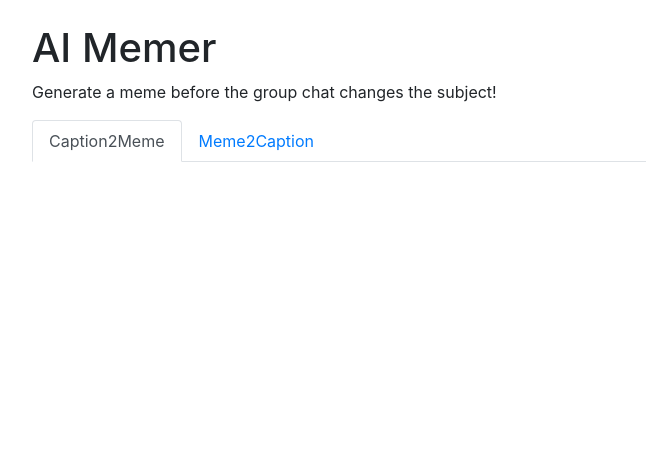
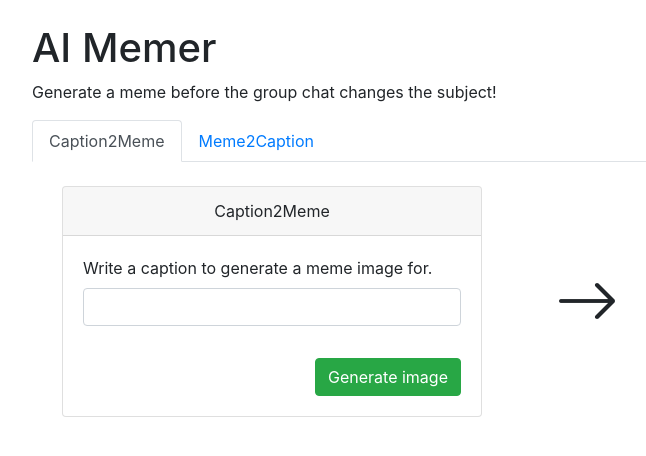
Before and after one commit to avahajr/gen-ai-memer, a Flask app: page / in a window 1280 px wide. Shown: the top 456 px of the page, without its empty margins (53-699 px from the left). Run offline with Flask 3, Linux system fonts and the light colour scheme; some libraries are stand-ins or nearby versions.

Commit message:
tabbing works

```diff
--- a/server.py
+++ b/server.py
@@ -180,7 +180,7 @@ def get_keywords_for_headline(headline, summary):
 @app.route('/')
 def home():
     # you can pass in an existing article or a blank one.
-    return render_template('inputs.html', data=headline_data)
+    return render_template('tab_contents.html')
 
 
 if __name__ == '__main__':
--- a/templates/layout.html
+++ b/templates/layout.html
@@ -6,19 +6,20 @@
     <meta name="viewport" content="width=device-width, initial-scale=1">
     <link rel="icon" href="data:,">
 
-    <!-- jquery -->
-    <script src="http://code.jquery.com/jquery-3.3.1.min.js"></script>
-    <script src="https://code.jquery.com/ui/1.12.0/jquery-ui.min.js"></script>
-    <link rel="stylesheet" href="http://code.jquery.com/ui/1.12.1/themes/base/jquery-ui.css">
-
-    <script src="{{ url_for('static', filename='js/preview.js') }}"></script>
-    <script src="{{ url_for('static',  filename='js/main.js') }}"></script>
-
+    <!-- jQuery -->
+    <script src="https://code.jquery.com/jquery-3.3.1.min.js"></script>
     <!-- Bootstrap CSS -->
     <link rel="stylesheet" href="https://stackpath.bootstrapcdn.com/bootstrap/4.2.1/css/bootstrap.min.css">
+    <!-- Bootstrap JS -->
     <script src="https://stackpath.bootstrapcdn.com/bootstrap/4.2.1/js/bootstrap.min.js"></script>
     <link rel="stylesheet" href="https://cdn.jsdelivr.net/npm/bootstrap-icons@1.11.3/font/bootstrap-icons.min.css">
 
+    <!-- Optional jQuery UI (if needed) -->
+    <!-- <script src="https://code.jquery.com/ui/1.12.0/jquery-ui.min.js"></script>
+    <link rel="stylesheet" href="https://code.jquery.com/ui/1.12.1/themes/base/jquery-ui.css"> -->
+
+    <script src="{{ url_for('static', filename='js/preview.js') }}"></script>
+    <script src="{{ url_for('static', filename='js/main.js') }}"></script>
     <link rel="stylesheet" href="{{ url_for('static', filename='main.css') }}">
 
     <title>AI Memer</title>
@@ -31,43 +32,20 @@
     <h1>AI Memer</h1>
     <p>Generate a meme before the group chat changes the subject!</p>
     <nav>
-        <ul class="nav nav-tabs">
+        <ul class="nav nav-tabs" role="tablist">
             <li class="nav-item">
                 <a class="nav-link active" id="caption-tab" data-toggle="tab" href="#caption"
-                   role="tab">Caption2Meme</a>
+                   role="tab" aria-selected="true">Caption2Meme</a>
             </li>
             <li class="nav-item">
-                <a class="nav-link" id="meme-tab" data-toggle="tab" href="#meme" role="tab">Meme2Caption</a>
+                <a class="nav-link" id="meme-tab" data-toggle="tab" href="#meme" role="tab" aria-selected="false">Meme2Caption</a>
             </li>
         </ul>
     </nav>
 
     <!-- Tab content -->
-    <div class="tab-content">
-        <div class="tab-pane fade show active" id="caption" role="tabpanel" aria-labelledby="caption-tab">
-            <div id="spinner-div" class="pt-5">
-                <div class="spinner-border text-primary" role="status">
-                </div>
-            </div>
-            <div class="container-fluid">
-                {% block caption_content %}
-                    <!-- Content for "Caption this Meme" -->
-                {% endblock %}
-            </div>
-        </div>
-
-        <div class="tab-pane fade" id="meme" role="tabpanel" aria-labelledby="meme-tab">
-            <div id="spinner-div" class="pt-5">
-                <div class="spinner-border text-primary" role="status">
-                </div>
-            </div>
-            <div class="container-fluid">
-                {% block meme_content %}
-                    <!-- Content for "Meme this Caption" -->
-                {% endblock %}
-            </div>
-        </div>
-    </div>
+    {% block tab_content %}
+    {% endblock %}
 </div>
 </body>
 </html>
--- /dev/null
+++ b/templates/tab_contents.html
@@ -0,0 +1,105 @@
+{% extends "layout.html" %}
+
+<br>
+
+{% block tab_content %}
+    <div class="tab-content">
+        <!-- Caption tab -->
+        <div class="tab-pane fade show active" id="caption" role="tabpanel" aria-labelledby="caption-tab">
+            <div class="container-fluid">
+                <br>
+                <div class="row">
+                </div>
+                <div class="container">
+                    <div class="row">
+                        <div class="col-5">
+                            <div class="card fluid">
+                                <div class="card-header">
+                                    <div class="text-center">Caption2Meme</div>
+                                </div>
+                                <div class="card-body ">
+                                    <label for="caption_input">Write a caption to generate a meme image for.</label>
+                                    <!-- Image upload input -->
+                                    <input type="text" id="caption_input" class="form-control mb-3">
+
+                                    <!-- Submit button -->
+                                    <div class="text-right">
+                                        <button id="submit_caption_btn" class="btn btn-success mt-3">Generate image
+                                        </button>
+                                    </div>
+
+                                </div>
+                            </div>
+                        </div>
+                        <div id="transform-arrow" class="col-2">
+                            <i class="bi bi-arrow-right" style="font-size:4rem"></i>
+                        </div>
+                        <div id="result-placeholder" class="col-5">
+                            <div id="spinner-div" class="pt-5">
+                                <div class="spinner-border text-primary" role="status">
+                                </div>
+                                <div class="gray">Nothing here yet.</div>
+                            </div>
+                        </div>
+                    </div>
+                </div>
+            </div>
+
+        </div>
+        <div class="tab-pane fade" id="meme" role="tabpanel" aria-labelledby="meme-tab">
+            <div id="spinner-div" class="pt-5">
+                <div class="spinner-border text-primary" role="status"></div>
+            </div>
+            <div class="container-fluid">
+                <br>
+                <div class="row">
+                </div>
+                <div class="container">
+                    <div class="row">
+                        <div class="col-5">
+                            <div class="card fluid">
+                                <div class="card-header">
+                                    <div class="text-center">Meme2Caption</div>
+                                </div>
+                                <div class="card-body ">
+                                    <p>Upload an image to generate a meme caption for. </p>
+                                    <!-- Image upload input -->
+                                    <input type="file" id="image_input" accept="image/*" class="form-control mb-3">
+
+                                    <!-- Image preview area -->
+                                    <div id="preview-container" class="d-none">
+                                        <div class="row mx-auto">
+                                            <div class="col">
+
+                                                <img id="preview-image" class="img-fluid " src=""
+                                                     alt="Image Preview">
+                                            </div>
+                                        </div>
+                                    </div>
+
+                                    <!-- Submit button -->
+                                    <div class="text-right">
+                                        <button id="submit_meme_btn" class="btn btn-success mt-3">Generate caption
+                                        </button>
+                                    </div>
+
+                                </div>
+                            </div>
+                        </div>
+                        <div id="transform-arrow" class="col-2">
+                            <i class="bi bi-arrow-right" style="font-size:4rem"></i>
+                        </div>
+                        <div id="result-placeholder" class="col-5">
+                            <div id="spinner-div" class="pt-5">
+                                <div class="spinner-border text-primary" role="status">
+                                </div>
+                                <div class="gray">Nothing here yet.</div>
+                            </div>
+                        </div>
+                    </div>
+                </div>
+            </div>
+        </div>
+
+    </div>
+{% endblock %}
```
Also changed, not shown: templates/inputs.html (deleted, +0 -55 lines).
